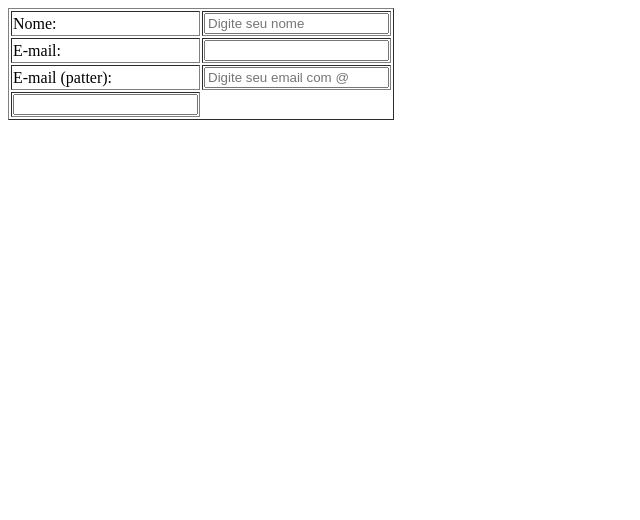
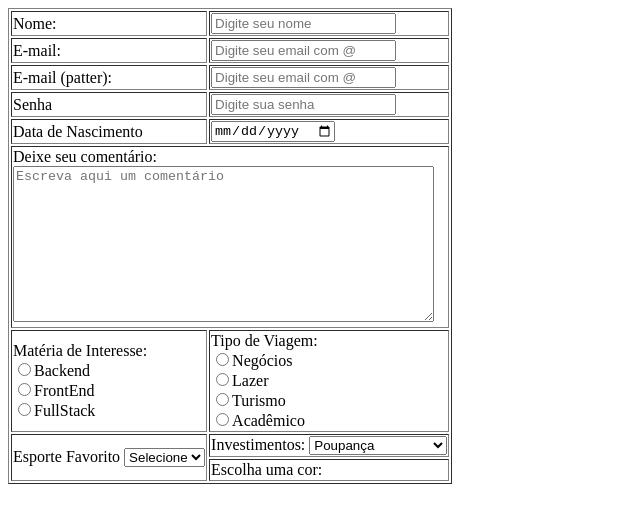
Before and after one commit to MatheusESantana/SI1Nb-CC1Nb-CSW-26, a plain HTML site: page AULA-09/index.html in a window 1280 px wide. Shown: the whole page, without its empty margins (0-640 px from the left). Drawn offline with Linux system fonts and the light colour scheme.

Commit message:
Add files via upload

```diff
--- a/AULA-09/index.html
+++ b/AULA-09/index.html
@@ -26,12 +26,12 @@
                     <label for="email"> E-mail:</label>
                 </td>
                 <td>
-                    <input type="email" id="email" name="email">
+                    <input type="email" id="email" name="email" placeholder="Digite seu email com @">
                 </td>
             </tr>
 
             <tr>
-                 <td>
+                <td>
                     <label for="email"> E-mail (patter):</label>
                 </td>
                 <td>
@@ -41,10 +41,77 @@
 
             <tr>
                 <td>
-                    <label for="senha"></label>
-                    <input type="password" id="senha" name="senha">
+                    <label for="password">Senha</label>
+                </td>
+                <td>
+                    <input type="password" name="senha-usuario" id="senha-usuario" placeholder="Digite sua senha">
+                </td>
+
+            <tr>
+                <td>
+                    <label for="date">Data de Nascimento</label>
+                </td>
+                <td>
+                    <input type="date" id="data-nascimento" name="data-nascimento">
                 </td>
             </tr>
+
+            <tr>
+                <td colspan="2">Deixe seu comentário:
+                    <br><textarea name="comentario" cols="50" rows="10" placeholder="Escreva aqui um comentário"
+                        readonly></textarea>
+                </td>
+            </tr>
+
+            <tr>
+                <td><label for="matéria de interesse">Matéria de Interesse:</label>
+                    <br><input type="radio" id="opcao-materia" name="opcao-materia" value="Backend">Backend
+                    <br><input type="radio" id="opcao-materia" name="opcao-materia" value="FrontEnd">FrontEnd
+                    <br><input type="radio" id="opcao-materia" name="opcao-materia" value="FullStack">FullStack
+                </td>
+
+                <td>Tipo de Viagem:
+                    <br><input type="radio" id="opcao-viagem" name="opcao-viagem" value="Negócios">Negócios
+                    <br><input type="radio" id="opcao-viagem" name="opcao-viagem" value="Lazer">Lazer
+                    <br><input type="radio" id="opcao-viagem" name="opcao-viagem" value="Turismo">Turismo
+                    <br><input type="radio" id="opcao-viagem" name="opcao-viagem" value="Acadêmico">Acadêmico
+                </td>
+
+                <tr>
+                    <td rowspan="2">
+                        <label for="Esporte Favorito">Esporte Favorito</label>
+                        <select name="Esporte favorito" size="1">
+                            <option value="">Selecione</option>
+                            <option value="Futebol">Futebol</option>
+                            <option value="Basquete">Basquete</option>
+                            <option value="Vôlei">Vôlei</option>
+                            <option value="Tênis">Tênis</option>
+                        </select>
+                    </td>
+
+                    <td>
+                        <label for="Investimentos">Investimentos:</label>
+                        <select name="Investimentos" size="1">
+                            <option value="Poupança">Poupança</option>
+                            <option value="CDB">CDB</option>
+                            <option value="Tesouro direto">Tesouro Direto</option>
+                            <option value="Fundos Imobiliários">Fundos Imobiliários</option>
+                            <option value="Criptmoedas">Criptomoedas</option>
+                            <option value="Ações">Ações</option>
+                        </select>
+                    </td>
+                </tr>
+
+                <tr>
+                    <td>
+                        <label for="Cor">Escolha uma cor:</label>
+
+                    </td>
+                </tr>
+
+
+
+
 
 
 
```
